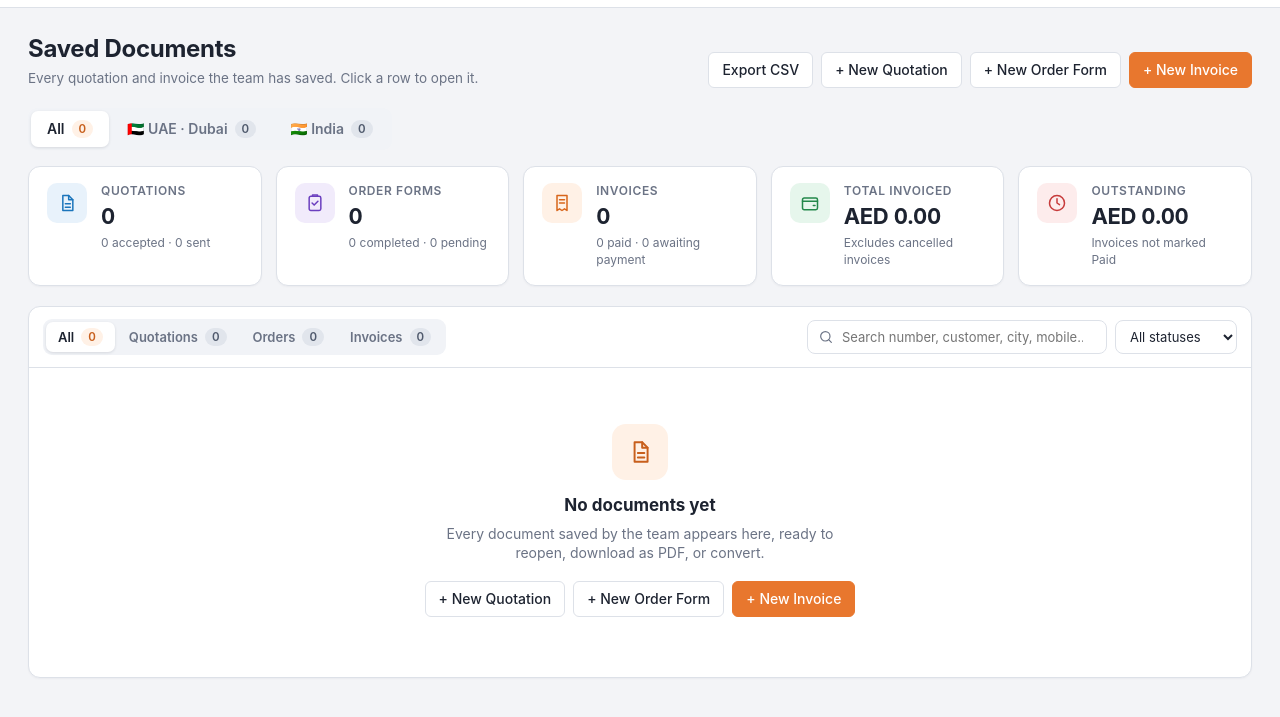
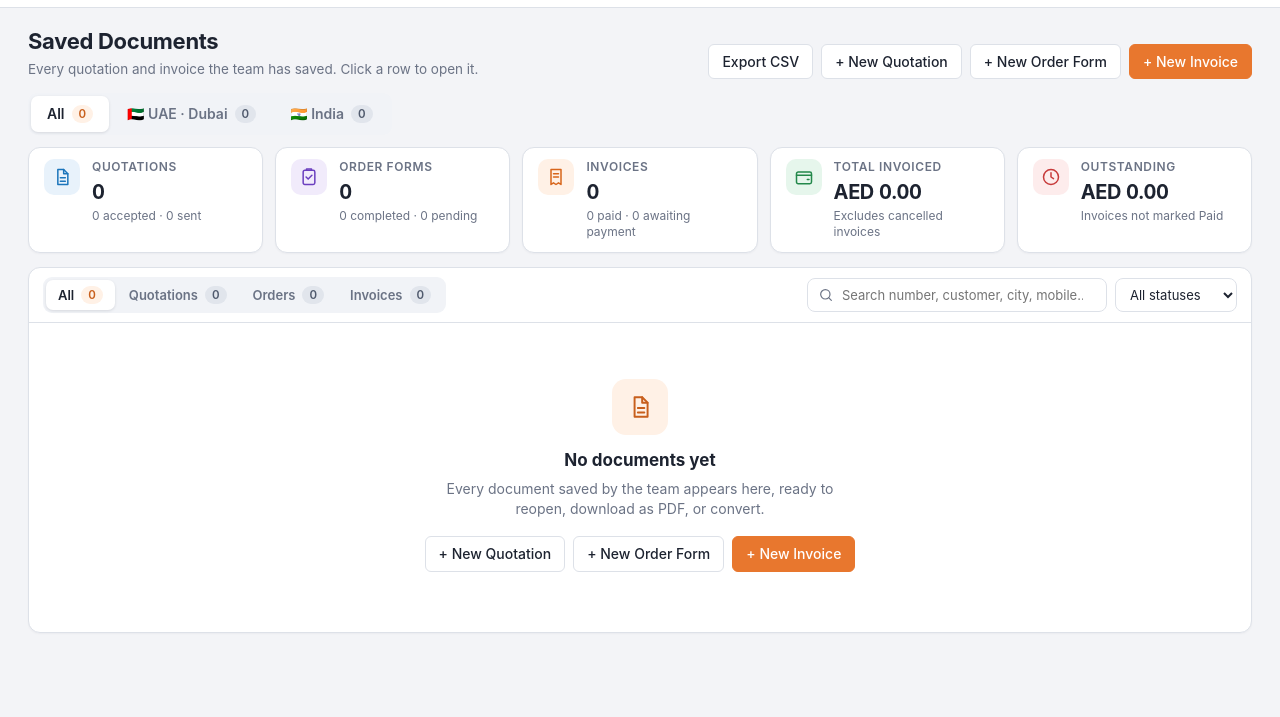
Before and after one commit to morvin2701/DataCare_Softech, a plain HTML site: page index.html in a window 1280 px wide. Both pictures are taken after typing "Sample", "Sample", "Sample", "Sample", "5551234", "name@example.com" into the empty fields and a click on the button "Saved Documents". Shown: the part 49-766 px from the top of the page. Drawn offline with Linux system fonts and the light colour scheme; no server answers.

Commit message:
Desktop lists use the full window width with tighter rows
Co-Authored-By: Claude Fable 5.1 <noreply@anthropic.com>

```diff
--- a/css/app.css
+++ b/css/app.css
@@ -914,3 +914,25 @@ a.icon-act { text-decoration: none; display: inline-grid; place-items: center; }
 }
 .branch-sub { margin: 16px 0 8px; font-size: 12.5px; font-weight: 700; color: var(--brand-dark); }
 .branch-sub small { font-weight: 500; color: var(--muted); }
+
+/* ===== desktop: lists use the full width and sit tighter, so less scrolling ===== */
+@media (min-width: 961px) {
+  .docs-panel { max-width: none; }
+  .panel { padding: 18px 28px 48px; }
+  .page-head { margin-bottom: 14px; }
+  .page-head h2 { font-size: 22px; }
+  .region-bar { margin-bottom: 12px; }
+  .stats { gap: 12px; margin-bottom: 14px; }
+  .stat { padding: 11px 15px; gap: 12px; }
+  .stat-ic { width: 36px; height: 36px; }
+  .stat-v { font-size: 20px; }
+  .stat-s { margin-top: 2px; }
+  .list-toolbar { padding: 9px 14px; }
+  table.list th { padding: 8px 14px; }
+  table.list td { padding: 7px 14px; }
+  table.list { font-size: 13px; }
+  .cell-sub { margin-top: 1px; }
+  .status-sel { padding: 3px 24px 3px 10px; font-size: 12px; }
+  .icon-act { width: 30px; height: 30px; }
+  .list-foot { padding: 8px 14px; }
+}
```
